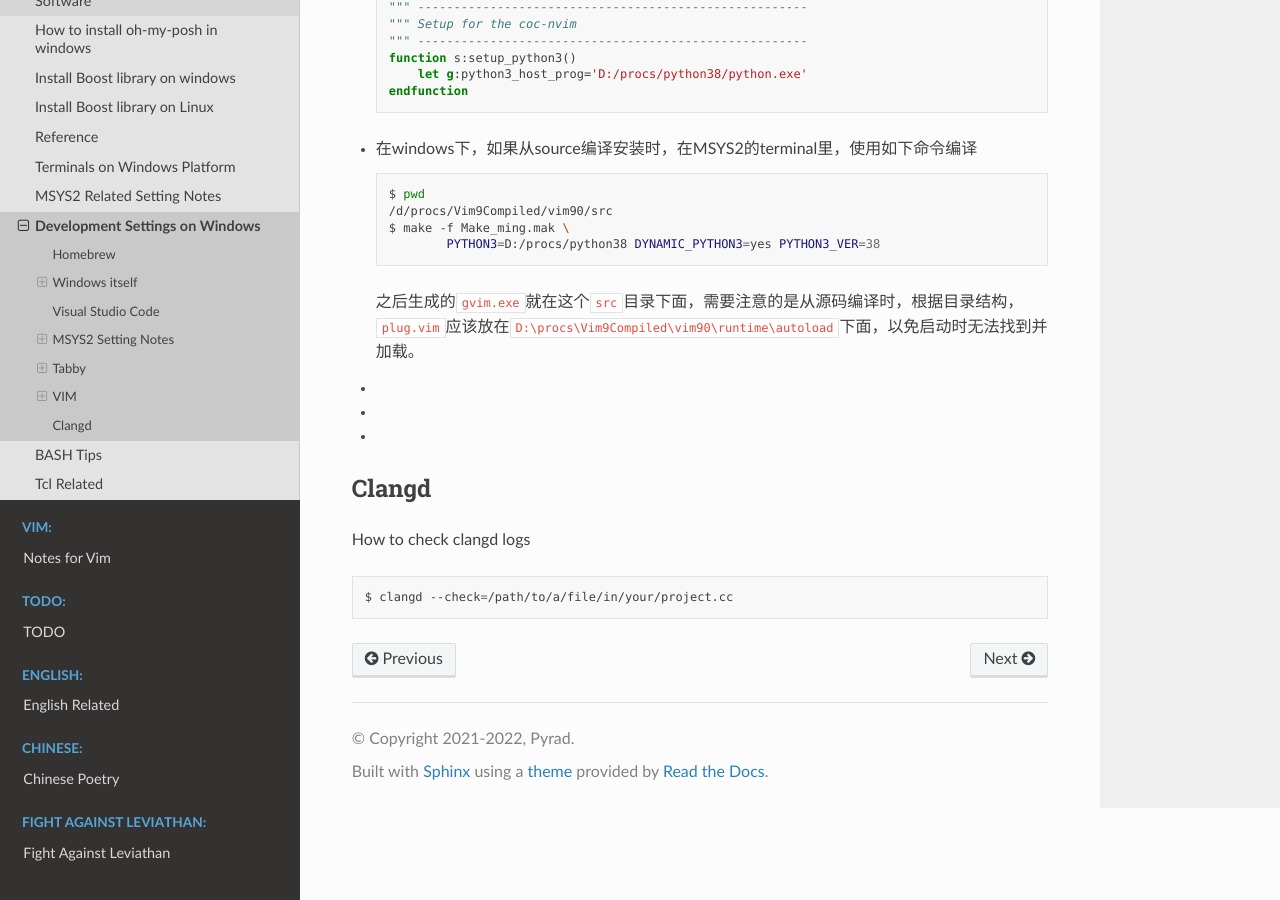
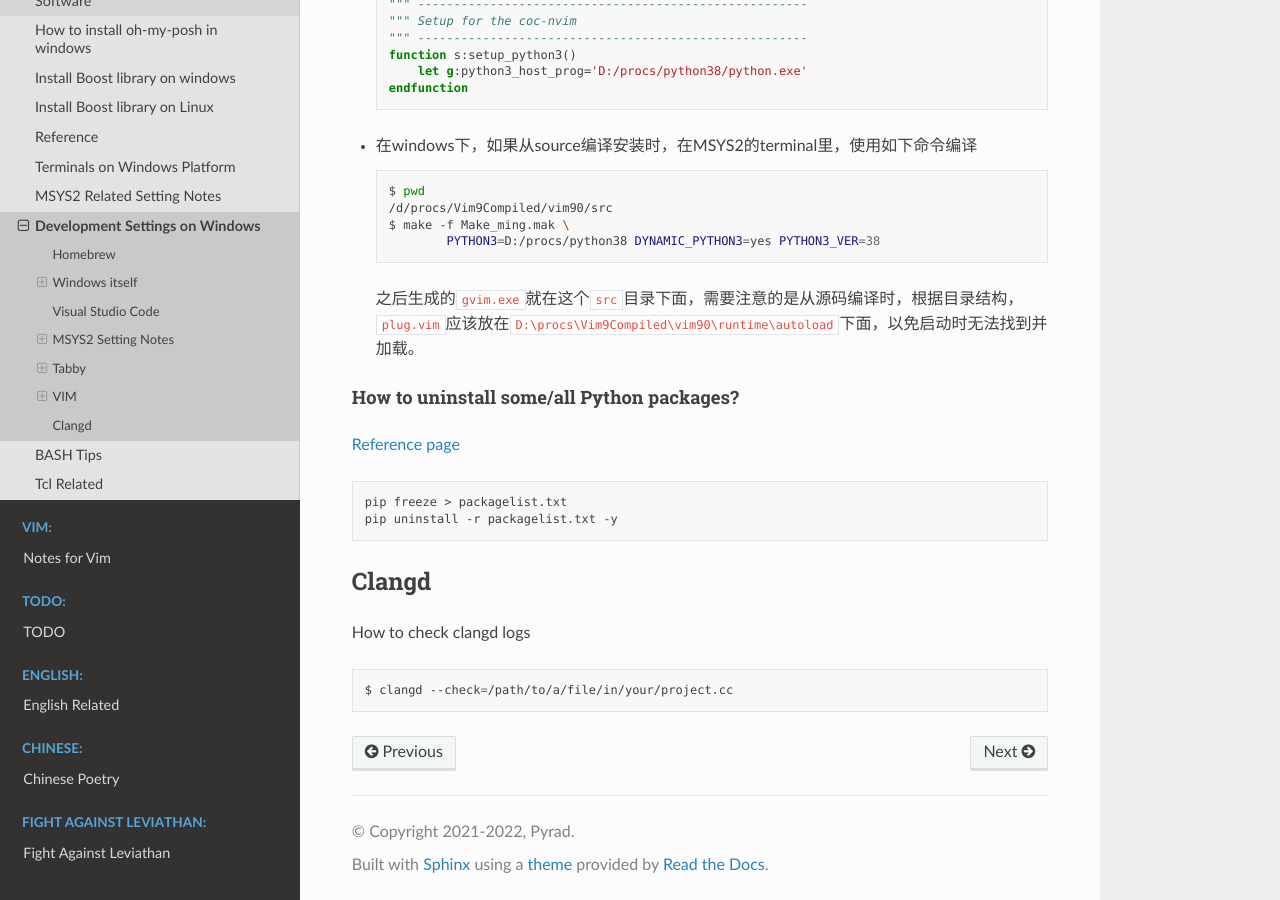
Before and after one commit to Pyrad/pyradnotes, a Sphinx documentation site: the page built from source/Notes/WinDevEnvSetup.md, in a window 1280 px wide and 900 px high, scrolled down 14896 px. Built offline with Sphinx 7.4.7 and the Read the Docs theme 2.0.0, drawn with Linux system fonts in a browser that asks for light colours.

Commit message:
Remove all python packages

````diff
--- a/source/Notes/WinDevEnvSetup.md
+++ b/source/Notes/WinDevEnvSetup.md
@@ -800,7 +800,7 @@ zipp                          3.5.0		<-- sphinx
 
 
 
-### 安装注意事项
+#### 安装注意事项
 
 因为vim的很多plugin需要用到python的支持（目前主要是python3了），所以要注意
 
@@ -836,11 +836,18 @@ zipp                          3.5.0		<-- sphinx
 
   之后生成的`gvim.exe`就在这个`src`目录下面，需要注意的是从源码编译时，根据目录结构，`plug.vim`应该放在`D:\procs\Vim9Compiled\vim90\runtime\autoload`下面，以免启动时无法找到并加载。
 
--
 
--
 
--
+#### How to uninstall some/all Python packages?
+
+[Reference page](https://stackoverflow.com/questions/11248073/what-is-the-easiest-way-to-remove-all-packages-installed-by-pip)
+
+```bash
+pip freeze > packagelist.txt
+pip uninstall -r packagelist.txt -y
+```
+
+
 
 
 
````
